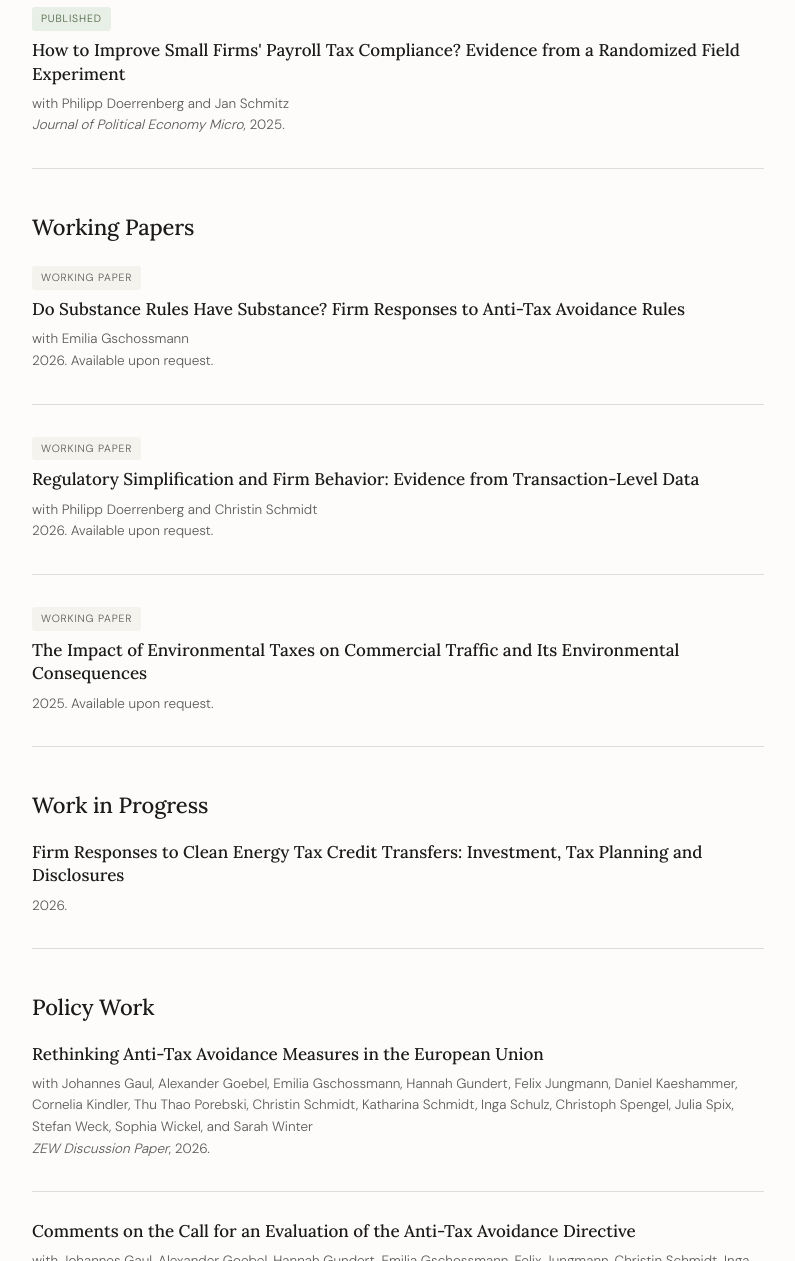
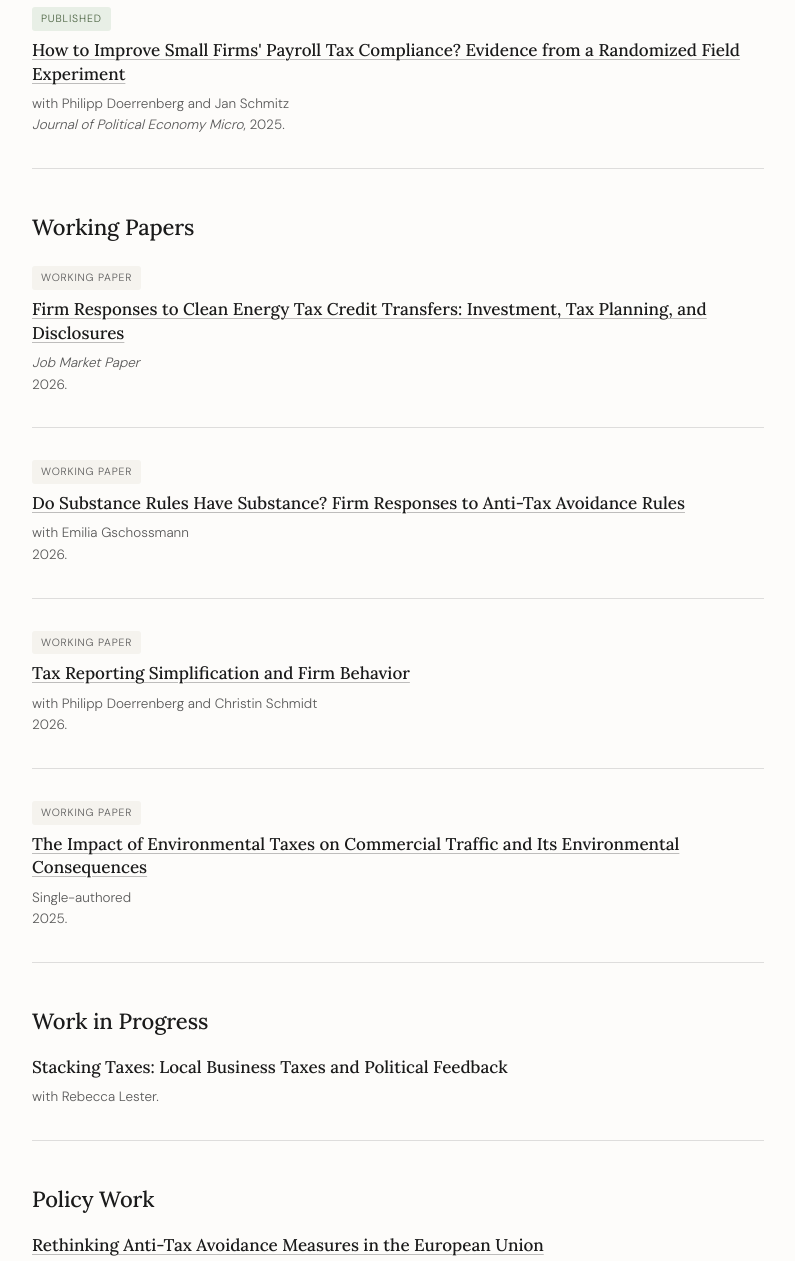
Before and after one commit to alinapfrang/alinapfrang.github.io, a plain HTML site: page research.html in a window 1280 px wide. Shown: the part 332-1593 px from the top of the page, without its empty margins (242-1037 px from the left). Drawn offline with Linux system fonts and the light colour scheme.

Commit message:
Add files via upload

```diff
--- a/research.html
+++ b/research.html
@@ -31,7 +31,7 @@
     <div class="paper">
       <span class="paper-status published">Published</span>
       <h3 class="paper-title" style="font-size:17px; color:var(--text-primary); text-transform:none; letter-spacing:0; font-family:'Lora',serif; font-weight:500; margin-top:0;">
-        How to Improve Small Firms' Payroll Tax Compliance? Evidence from a Randomized Field Experiment
+        <a href="https://doi.org/10.1086/737569" target="_blank" rel="noopener">How to Improve Small Firms' Payroll Tax Compliance? Evidence from a Randomized Field Experiment</a>
       </h3>
       <p class="paper-meta">
         with Philipp Doerrenberg and Jan Schmitz<br>
@@ -44,32 +44,44 @@
     <div class="paper">
       <span class="paper-status">Working paper</span>
       <h3 class="paper-title" style="font-size:17px; color:var(--text-primary); text-transform:none; letter-spacing:0; font-family:'Lora',serif; font-weight:500; margin-top:0;">
-        Do Substance Rules Have Substance? Firm Responses to Anti-Tax Avoidance Rules
+        <a href="assets/Pfrang_TaxCreditTransfers.pdf" target="_blank" rel="noopener">Firm Responses to Clean Energy Tax Credit Transfers: Investment, Tax Planning, and Disclosures</a>
       </h3>
       <p class="paper-meta">
-        with Emilia Gschossmann<br>
-        2026. Available upon request.
+        <em>Job Market Paper</em><br>
+        2026.
       </p>
     </div>
 
     <div class="paper">
       <span class="paper-status">Working paper</span>
       <h3 class="paper-title" style="font-size:17px; color:var(--text-primary); text-transform:none; letter-spacing:0; font-family:'Lora',serif; font-weight:500; margin-top:0;">
-        Regulatory Simplification and Firm Behavior: Evidence from Transaction-Level Data
+        <a href="assets/GschossmannPfrang2024_MultinationalsResponsesATADCFC_.pdf" target="_blank" rel="noopener">Do Substance Rules Have Substance? Firm Responses to Anti-Tax Avoidance Rules</a>
       </h3>
       <p class="paper-meta">
-        with Philipp Doerrenberg and Christin Schmidt<br>
-        2026. Available upon request.
+        with Emilia Gschossmann<br>
+        2026.
       </p>
     </div>
 
     <div class="paper">
       <span class="paper-status">Working paper</span>
       <h3 class="paper-title" style="font-size:17px; color:var(--text-primary); text-transform:none; letter-spacing:0; font-family:'Lora',serif; font-weight:500; margin-top:0;">
-        The Impact of Environmental Taxes on Commercial Traffic and Its Environmental Consequences
+        <a href="assets/DoerrenbergPfrangSchmidt2024_SimplificationVATCompliance.pdf" target="_blank" rel="noopener">Tax Reporting Simplification and Firm Behavior</a>
       </h3>
       <p class="paper-meta">
-        2025. Available upon request.
+        with Philipp Doerrenberg and Christin Schmidt<br>
+        2026.
+      </p>
+    </div>
+
+    <div class="paper">
+      <span class="paper-status">Working paper</span>
+      <h3 class="paper-title" style="font-size:17px; color:var(--text-primary); text-transform:none; letter-spacing:0; font-family:'Lora',serif; font-weight:500; margin-top:0;">
+        <a href="assets/Pfrang2025_EnvironmentalTaxTruckTraffic.pdf" target="_blank" rel="noopener">The Impact of Environmental Taxes on Commercial Traffic and Its Environmental Consequences</a>
+      </h3>
+      <p class="paper-meta">
+        Single-authored<br>
+        2025.
       </p>
     </div>
 
@@ -77,16 +89,16 @@
 
     <div class="paper">
       <h3 class="paper-title" style="font-size:17px; color:var(--text-primary); text-transform:none; letter-spacing:0; font-family:'Lora',serif; font-weight:500; margin-top:0;">
-        Firm Responses to Clean Energy Tax Credit Transfers: Investment, Tax Planning and Disclosures
+        Stacking Taxes: Local Business Taxes and Political Feedback
       </h3>
-      <p class="paper-meta">2026.</p>
+      <p class="paper-meta">with Rebecca Lester.</p>
     </div>
 
     <h2>Policy Work</h2>
 
     <div class="paper">
       <h3 class="paper-title" style="font-size:17px; color:var(--text-primary); text-transform:none; letter-spacing:0; font-family:'Lora',serif; font-weight:500; margin-top:0;">
-        Rethinking Anti-Tax Avoidance Measures in the European Union
+        <a href="https://www.zew.de/fileadmin/FTP/dp/dp26002.pdf" target="_blank" rel="noopener">Rethinking Anti-Tax Avoidance Measures in the European Union</a>
       </h3>
       <p class="paper-meta">
         with Johannes Gaul, Alexander Goebel, Emilia Gschossmann, Hannah Gundert, Felix Jungmann, Daniel Kaeshammer, Cornelia Kindler, Thu Thao Porebski, Christin Schmidt, Katharina Schmidt, Inga Schulz, Christoph Spengel, Julia Spix, Stefan Weck, Sophia Wickel, and Sarah Winter<br>
@@ -106,7 +118,7 @@
 
     <div class="paper">
       <h3 class="paper-title" style="font-size:17px; color:var(--text-primary); text-transform:none; letter-spacing:0; font-family:'Lora',serif; font-weight:500; margin-top:0;">
-        The Global Minimum Tax — Costs and Benefits from a German Perspective
+        <a href="https://www.wiso-net.de/document/MCDB__DB1423881/toc?all=" target="_blank" rel="noopener">The Global Minimum Tax — Costs and Benefits from a German Perspective</a>
       </h3>
       <p class="paper-meta">
         with Johannes Gaul, Jessica Mueller, Daniel Klein, Inga Schulz, Christoph Spengel, Stefan Weck, Sophia Wickel, and Sarah Winter<br>
@@ -116,7 +128,7 @@
 
     <div class="paper">
       <h3 class="paper-title" style="font-size:17px; color:var(--text-primary); text-transform:none; letter-spacing:0; font-family:'Lora',serif; font-weight:500; margin-top:0;">
-        Significant Costs, Limited Benefits: A Global Minimum Tax in Germany
+        <a href="https://www.zew.de/fileadmin/FTP/policybrief/en/pb07-22.pdf" target="_blank" rel="noopener">Significant Costs, Limited Benefits: A Global Minimum Tax in Germany</a>
       </h3>
       <p class="paper-meta">
         with Johannes Gaul, Jessica Mueller, Daniel Klein, Inga Schulz, Christoph Spengel, Stefan Weck, Sophia Wickel, and Sarah Winter<br>
```
